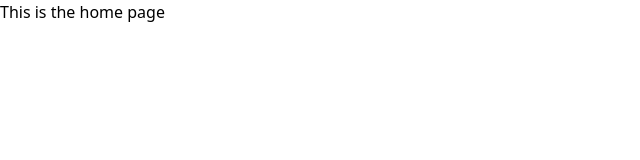
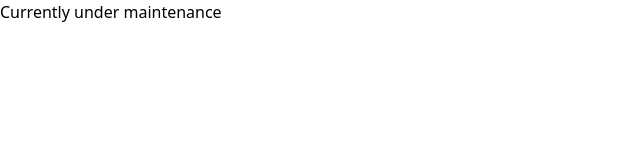
Before and after one commit to rijanniraula/portfolio, a Next.js app: page / in a window 1280 px wide. Shown: the top 160 px of the page, without its empty margins (0-640 px from the left). Built offline with nearby package versions, Linux system fonts and the light colour scheme.

Commit message:
maintenance

```diff
--- a/src/app/page.tsx
+++ b/src/app/page.tsx
@@ -1,4 +1,4 @@
 const home = () => {
-  return <div>This is the home page</div>;
+  return <div>Currently under maintenance</div>;
 };
 export default home;
```
